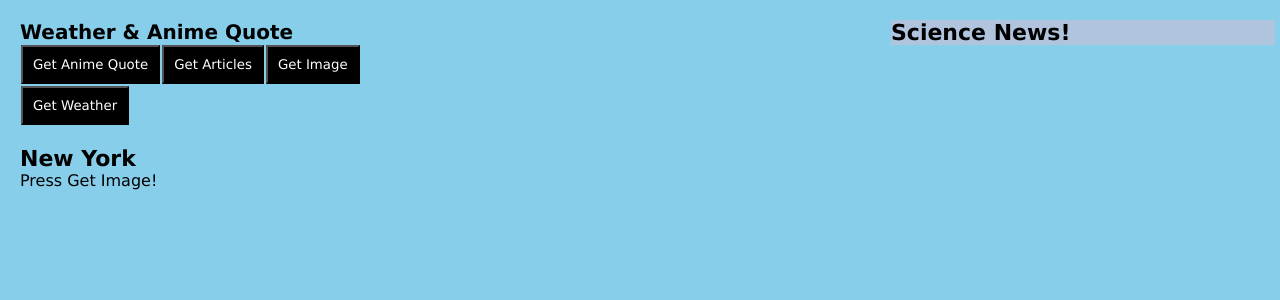
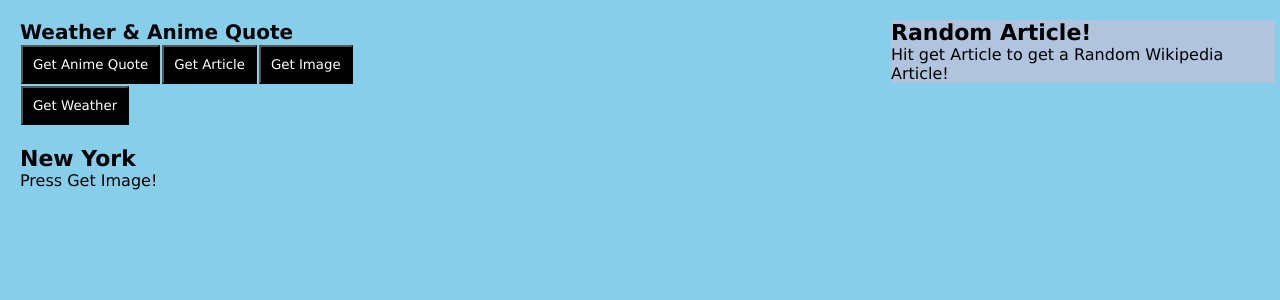
Before and after one commit to wy33/Web_Dev_Assignment5, a React (Create React App) app in the folder src/: page / in a window 1280 px wide. Shown: the top 300 px of the page. Built offline with nearby package versions, Linux system fonts and the light colour scheme.

Commit message:
Changed the Article API to Wikipedia

```diff
--- a/src/App.js
+++ b/src/App.js
@@ -6,12 +6,12 @@ import Image from "./Image.js"
 
 export default function Gallery() {
 	const [quote, setQuote] = useState({ anime: null, character: null, quote: null });
-	const [articles, setArticles] = useState([]);
+	const [article, setArticle] = useState({empty:true});
 	const [, forceUpdate] = useReducer(x => x + 1, 0);
 	const [imagedata, setImageData] = useState({ imageUrl: null });
 
 	const quoteEndpoint = 'https://animechan.xyz/api/random';
-	const articleEndpoint = "https://newsapi.org/v2/top-headlines?country=us&category=science&apiKey=7d0dd96cc13345e5ac2ea643830a09cc";
+	const articleEndpoint = "https://en.wikipedia.org/api/rest_v1/page/random/summary";
 	const imageEndpoint = 'https://api.unsplash.com/photos/random?query=newyorkcity&client_id=0-afBKY6mwQSalPCH365npBnVfjKlYNL6bIwH9Zz8PY'
 
 	function handleGetQuoteClick() {
@@ -23,7 +23,7 @@ export default function Gallery() {
 	function handleGetArticles() {
 		fetch(articleEndpoint)
 			.then(response => response.json())
-			.then(data => setArticles(data.articles))
+			.then(data => setArticle({ ...data }))
 			.catch(error => console.error(error));
 		//forceUpdate();
 	}
@@ -42,15 +42,15 @@ export default function Gallery() {
 
 	console.log(quoteEndpoint);
 	console.log(articleEndpoint);
-	console.log(articles);
+	console.log(article);
 	console.log(imageEndpoint)
 
 	return (
 		<>
-			<ArticleList articles={articles} />
+			<ArticleList article={article} />
 			<h2>Weather & Anime Quote</h2>
 			<button onClick={handleGetQuoteClick}>Get Anime Quote</button>
-			<button onClick={handleGetArticles}>Get Articles</button>
+			<button onClick={handleGetArticles}>Get Article</button>
 			<button onClick={handleGetImage}>Get Image</button>
 			<Weather/>
 			<AnimeQuote details={quote}/>
--- a/src/Articles.js
+++ b/src/Articles.js
@@ -1,17 +1,21 @@
 import React from "react";
 
-export default function ArticleList({ articles }) {
-	const listItems = articles.map((x) => {
+export default function ArticleList({ article }) {
+	if (article.empty) {
 		return (
-			<li><a href={x.url}>{x.title}</a></li>
-		)
-	});
+			<div class="ArticleColumn">
+				<h1>Random Article!</h1>
+				<p>Hit get Article to get a Random Wikipedia Article!</p>
+			</div>
+		);
+	}
 	return (
-		<div class="ScienceColumn">
-			<h1>Science News!</h1>
-			<ul>
-				{listItems}
-			</ul>
+		<div class="ArticleColumn">
+			<h1>Random Article!</h1>
+			<br/>
+			<a href={article.content_urls.desktop.page}><h3>{article.title}</h3></a>
+			<img src={article.thumbnail.source}/>
+			<p>{article.extract}</p>
 		</div>
 	);
 }
--- a/src/styles.css
+++ b/src/styles.css
@@ -59,7 +59,7 @@ body {
   background-color: skyblue;
 }
 
-.ScienceColumn {
+.ArticleColumn {
     position:absolute;
     right: 5px;
     width: 30%;
```
